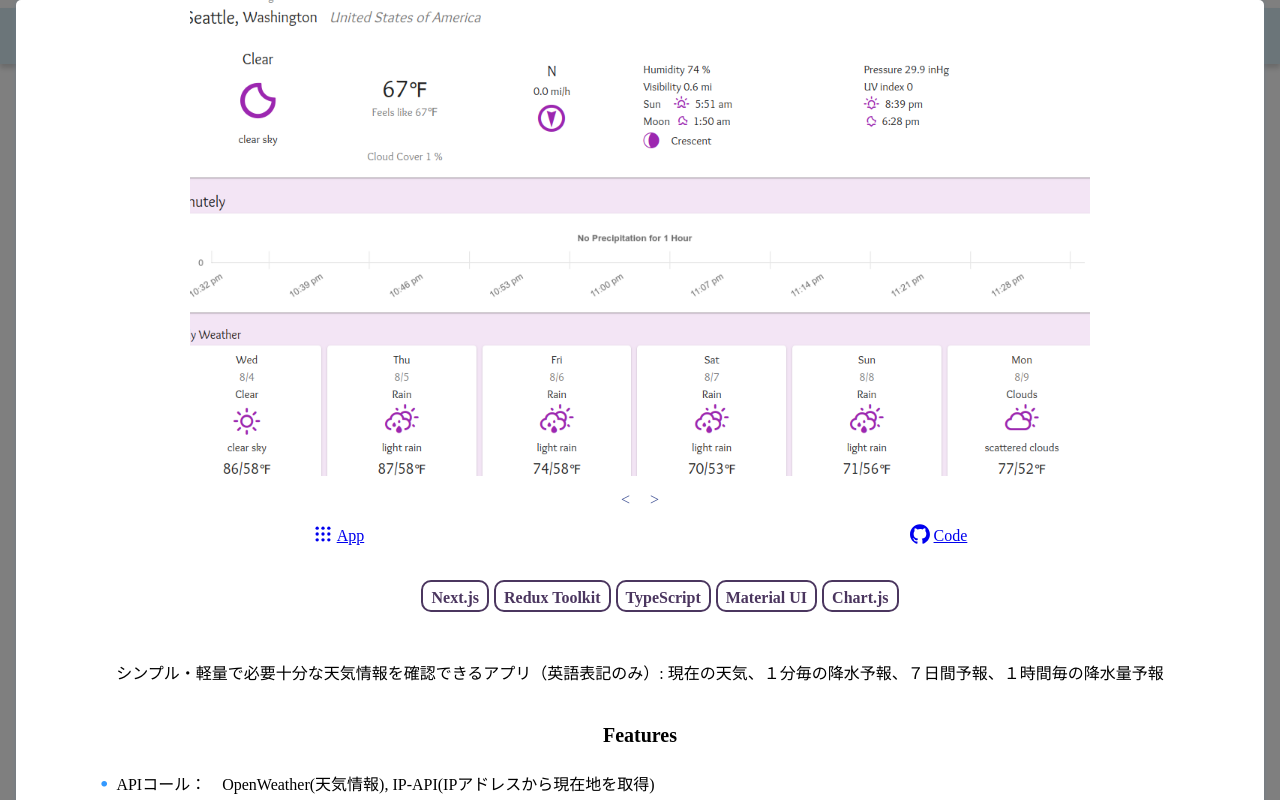
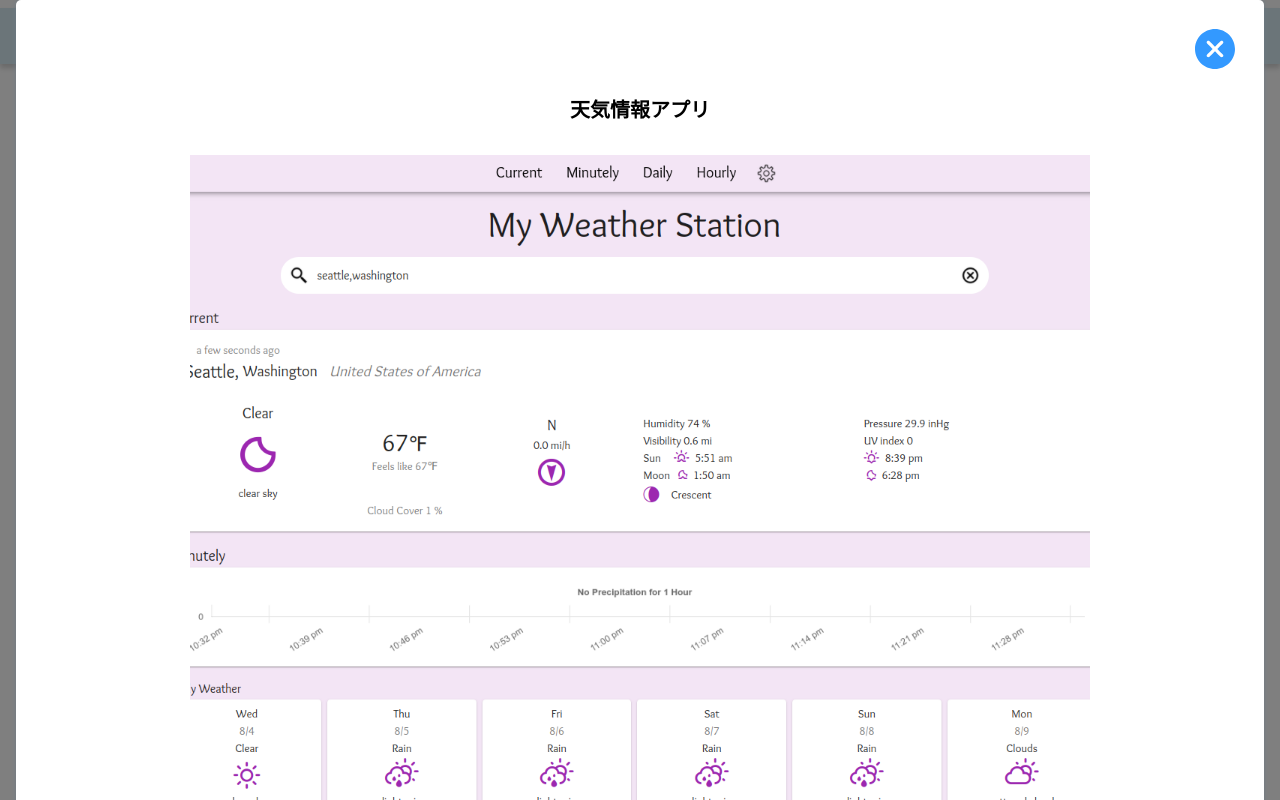
Before and after one commit to kmi2170/portfolio-v2, a Next.js app: page / in a window 1280 px wide. Both pictures are taken after a click on the element 278 px from the left and 1365 px from the top of the page. Shown: the part 965-1765 px from the top of the page. Built offline with nearby package versions, Linux system fonts and the light colour scheme.

Commit message:
fix the overflow of  top part of the modal content when enlagrged

```diff
--- a/src/components/Projects/Project/Modal/Carousel/Carousel.tsx
+++ b/src/components/Projects/Project/Modal/Carousel/Carousel.tsx
@@ -15,7 +15,7 @@ const responsive = {
 
 const ImageWrapper = styled.div`
   position: relative;
-  width: 100%;
+  /* width: 100%; */
   padding-top: 75%;
 
   @media screen and (max-width: 600px) {
--- a/src/components/Projects/Project/Modal/Modal.tsx
+++ b/src/components/Projects/Project/Modal/Modal.tsx
@@ -9,6 +9,7 @@ import {
   ModalOverlay,
   Li,
   Ul,
+  ModalContentWrapper,
 } from "./styles";
 import { CloseIcon } from "../../../../assets/icons";
 import { theme } from "../../../../styles/globalStyles";
@@ -32,6 +33,8 @@ const Modal = ({ project, closeModal, lang }: ModalContentProps) => {
           initial={{ opacity: 0 }}
           whileInView={{ opacity: [0, 1] }}
           transition={{ duration: 1.0, ease: "easeInOut" }}
+        >
+          <ModalContentWrapper
             direction="column"
             justify="center"
             align="center"
@@ -89,7 +92,12 @@ const Modal = ({ project, closeModal, lang }: ModalContentProps) => {
                         size="1.5rem"
                         marginRight="0.5rem"
                       />
-                    <Text as="p" fontSize={1} align="left" marginBottom={0.25}>
+                      <Text
+                        as="p"
+                        fontSize={1}
+                        align="left"
+                        marginBottom={0.25}
+                      >
                         {feature}
                       </Text>
                     </Li>
@@ -119,7 +127,12 @@ const Modal = ({ project, closeModal, lang }: ModalContentProps) => {
                         size="1.5rem"
                         marginRight="0.5rem"
                       />
-                    <Text as="p" fontSize={1} align="left" marginBottom={0.25}>
+                      <Text
+                        as="p"
+                        fontSize={1}
+                        align="left"
+                        marginBottom={0.25}
+                      >
                         {detail}
                       </Text>
                     </Li>
@@ -127,6 +140,7 @@ const Modal = ({ project, closeModal, lang }: ModalContentProps) => {
                 </Ul>
               </>
             )}
+          </ModalContentWrapper>
         </ModalWrapper>
       </ModalOverlay>
     </>
--- a/src/components/Projects/Project/Modal/styles.ts
+++ b/src/components/Projects/Project/Modal/styles.ts
@@ -17,7 +17,6 @@ export const ModalOverlay = styled.div`
 export const ModalWrapper = styled(Container)`
   position: relative;
   background-color: white;
-  z-index: 20;
 
   border: none;
   border-radius: 5px;
@@ -25,11 +24,15 @@ export const ModalWrapper = styled(Container)`
   box-shadow: 0 0 5px rgba(108, 122, 137, 0.8);
   padding: 1rem 1.5rem 2.5rem 1.5rem;
   width: 95vw;
+  max-height: 95vh;
   max-width: 1200px;
 
   height: auto;
-  max-height: 95vh;
   overflow-y: auto;
+`;
+
+export const ModalContentWrapper = styled(Container)`
+  width: 100%;
 `;
 
 export const Close = styled.div<{
```
Lines whose indentation alone changed are shown as unchanged.
